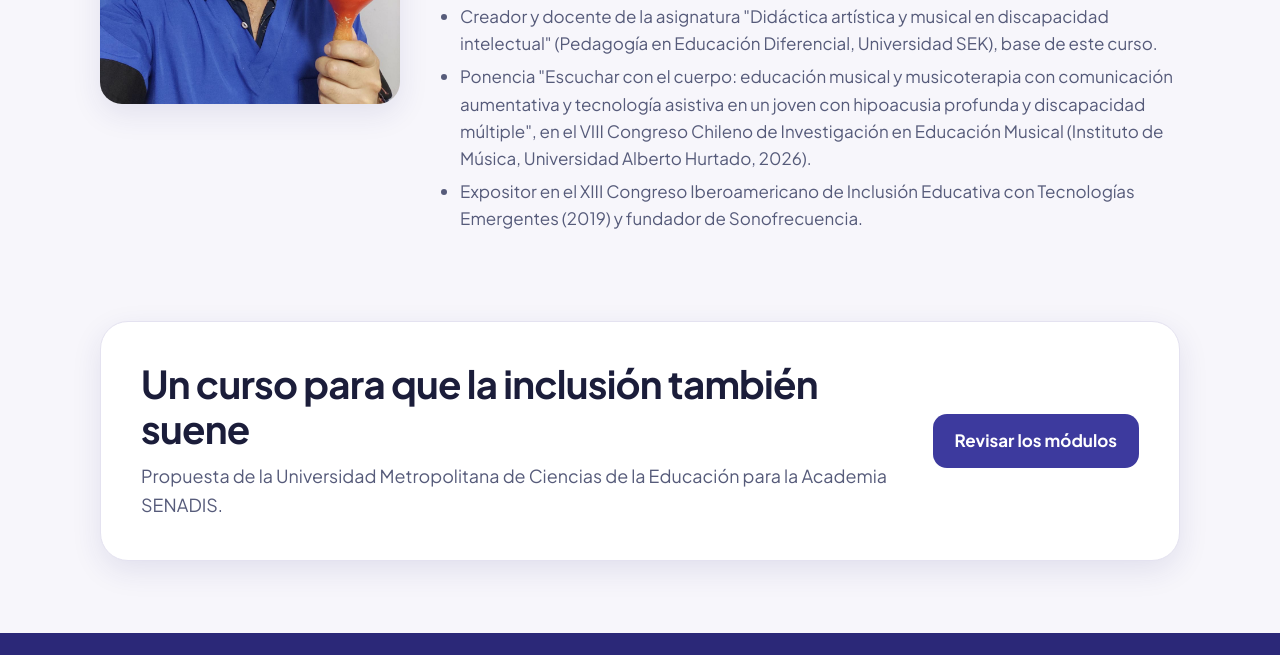
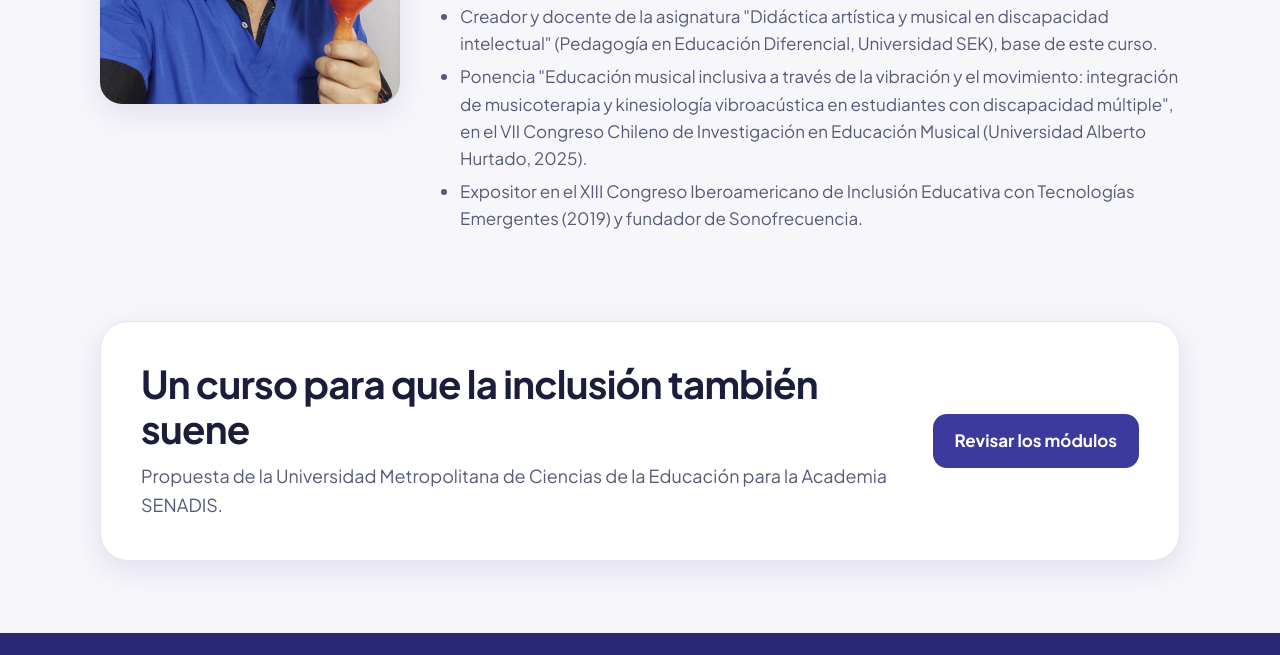
Before and after one commit to sonofrecuencia-afk/curso-senadis-artes, a plain HTML site: page index.html in a window 1280 px wide. Shown: the part 7545-8200 px from the top of the page. Drawn offline with Linux system fonts and the light colour scheme.

Commit message:
Corregir congreso: ponencia presentada en el VII Congreso (UAH, 2025)
Co-Authored-By: Claude Opus 5.5 <noreply@anthropic.com>

```diff
--- a/index.html
+++ b/index.html
@@ -307,7 +307,7 @@ footer .flogos .senadis{height:58px;width:auto;border-radius:6px}
             <li>La canción, la voz y el canto para la comunicación y la memoria; el juego y las rutinas sonoras de anticipación.</li>
             <li>El sonido que se siente: vibración y percepción táctil para estudiantes sordos o con hipoacusia.</li>
             <li>Vibroacústica: sonidos de baja frecuencia que se perciben en el cuerpo, el mat vibroacústico y su uso para la regulación sensorial.</li>
-            <li>Estudio de casos, entre ellos "Escuchar con el cuerpo": educación musical y musicoterapia con un joven con hipoacusia profunda y discapacidad múltiple (ponencia del relator, Universidad Alberto Hurtado, 2026).</li>
+            <li>Estudio de casos, entre ellos la experiencia de educación musical inclusiva con vibración y movimiento en estudiantes con discapacidad múltiple (ponencia del relator en el VII Congreso Chileno de Investigación en Educación Musical, Universidad Alberto Hurtado, 2025).</li>
           </ul>
           <div class="box">
             <h4>Práctica aplicada</h4><p>Diseñar una rutina sonora de bienvenida y despedida para un estudiante o curso.</p>
@@ -461,7 +461,7 @@ footer .flogos .senadis{height:58px;width:auto;border-radius:6px}
         <li>Magíster en Docencia Universitaria (Universidad SEK). Tramo Experto II del Sistema de Desarrollo Profesional Docente.</li>
         <li>Musicoterapeuta de personas con discapacidad, sus cuidadores y profesionales en Corpaliv (2013–2024), donde desarrolló el servicio de Musicoterapia y Tecnología Musical con AUMI y Soundbeam.</li>
         <li>Creador y docente de la asignatura "Didáctica artística y musical en discapacidad intelectual" (Pedagogía en Educación Diferencial, Universidad SEK), base de este curso.</li>
-        <li>Ponencia "Escuchar con el cuerpo: educación musical y musicoterapia con comunicación aumentativa y tecnología asistiva en un joven con hipoacusia profunda y discapacidad múltiple", en el VIII Congreso Chileno de Investigación en Educación Musical (Instituto de Música, Universidad Alberto Hurtado, 2026).</li>
+        <li>Ponencia "Educación musical inclusiva a través de la vibración y el movimiento: integración de musicoterapia y kinesiología vibroacústica en estudiantes con discapacidad múltiple", en el VII Congreso Chileno de Investigación en Educación Musical (Universidad Alberto Hurtado, 2025).</li>
         <li>Expositor en el XIII Congreso Iberoamericano de Inclusión Educativa con Tecnologías Emergentes (2019) y fundador de Sonofrecuencia.</li>
       </ul>
     </div>
```
